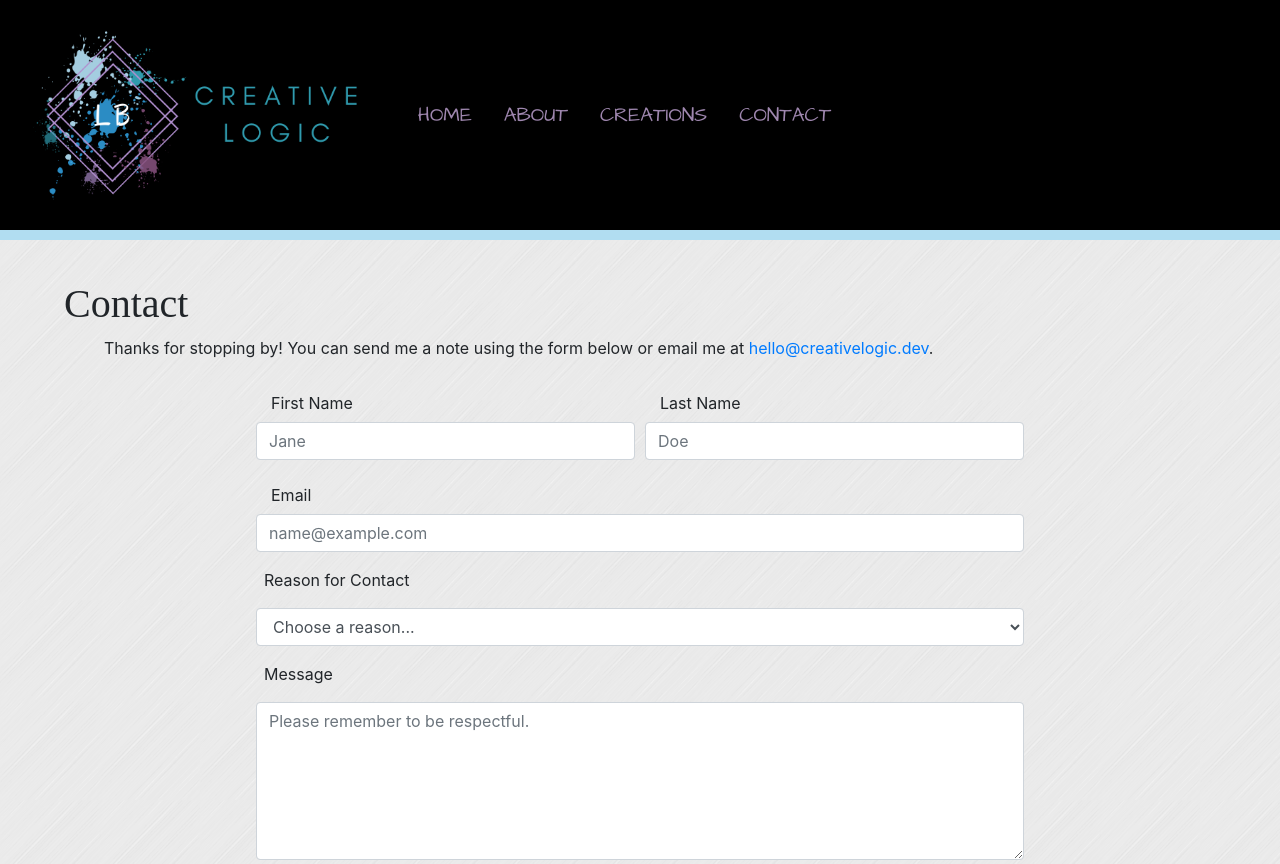
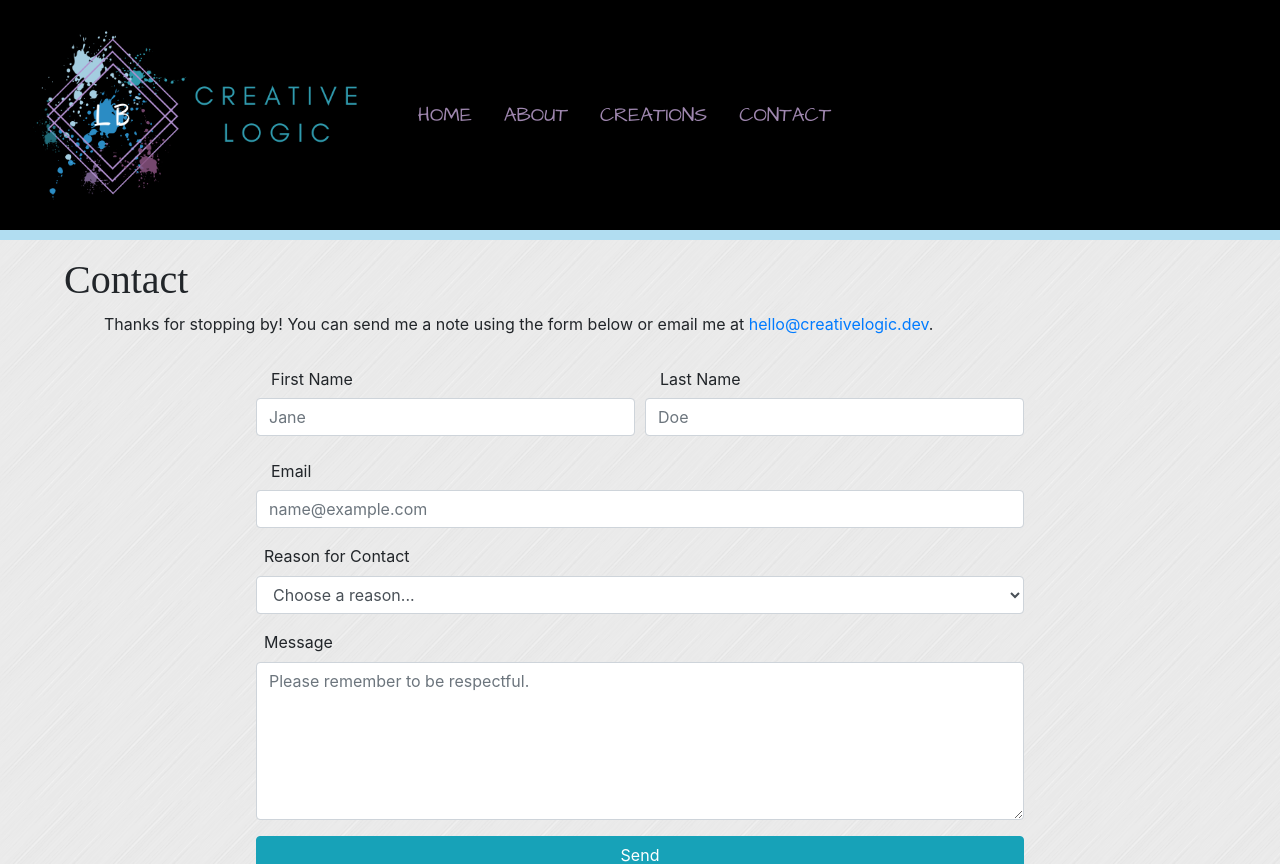
Before and after one commit to lbernadel/creativelogic, a Next.js app: page /contact in a window 1280 px wide. Shown: the top 864 px of the page. Built offline with nearby package versions, Linux system fonts and the light colour scheme; a web font is replaced by a local one.

Commit message:
container/wrapper updates

```diff
--- a/src/components/footer.js
+++ b/src/components/footer.js
@@ -1,18 +1,18 @@
 const Footer = () => (
-  <footer className="footer-wrapper">
+  <footer id="footer-wrapper">
     <p className="copyright">© {new Date().getFullYear()} Creative Logic. All rights reserved.</p>
     <style jsx>{`
-      .footer-wrapper {
+      #footer-wrapper {
         text-align: center;
         background-color: #B1DDF1;
-        padding: 1rem;
         height: 15vh;
         position: absolute;
         bottom: 0;
         width: 100vw;
       }
       .copyright {
-        margin: 1em 0;
+        margin: 7vh auto;
+        width: 33.33vw;
         color: #614344;
         font-size: 0.8rem;
       }
--- a/src/components/layout.js
+++ b/src/components/layout.js
@@ -5,7 +5,7 @@ import Navigation from "./nav";
 import Footer from "./footer";
 
 export default ({ children }) => (
-  <div className="site-wrapper">
+  <div id="site-wrapper">
     <Head>
       <link rel="icon" href="/favicon.ico" />
       <link
@@ -33,9 +33,11 @@ export default ({ children }) => (
     </Head>
 
     <Navigation />
-
-    <div className="main-container">{children}</div>
+<main id="main-container">
+    <div id="content-wrap" >{children}</div>
 
     <Footer />
+
+</main>
   </div>
 );
--- a/src/style.css
+++ b/src/style.css
@@ -22,18 +22,18 @@ h6 {
 button {
   text-transform: capitalize;
 }
-.main-container {
+/* #site-wrapper, html {
   min-height: 100vh;
-  max-width: 90vw;
-  margin: 0 5vw;
-  padding: 3vh 0 15vh 0;
-}
-.site-wrapper {
+  width: 100%;
+  margin: 0;
+} */
+#main-container {
   min-height: 100vh;
   position: relative;
-  width: 100vw;
-  margin: 0;
-  padding: 0;
+}
+#content-wrap {
+  padding-bottom: 15vh;
+  margin: 0 5vw;
 }
 /* Navbar */
 .nav-link {
@@ -90,5 +90,5 @@ form {
   text-align: left;
 }
 .form-label {
-  padding: 0 0 0.5rem 0.5rem;
+  padding-left: 0.5rem;
 }
```
